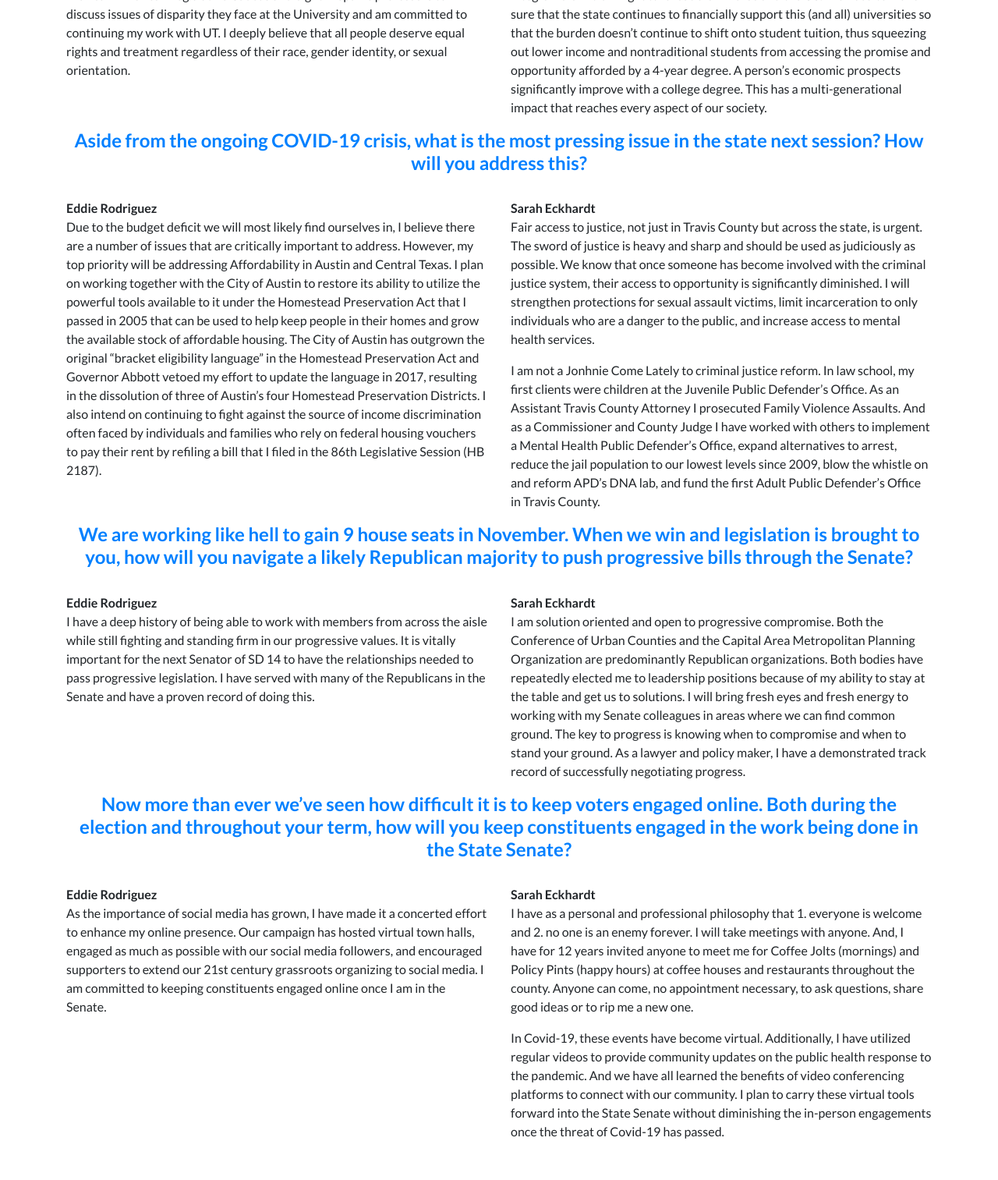
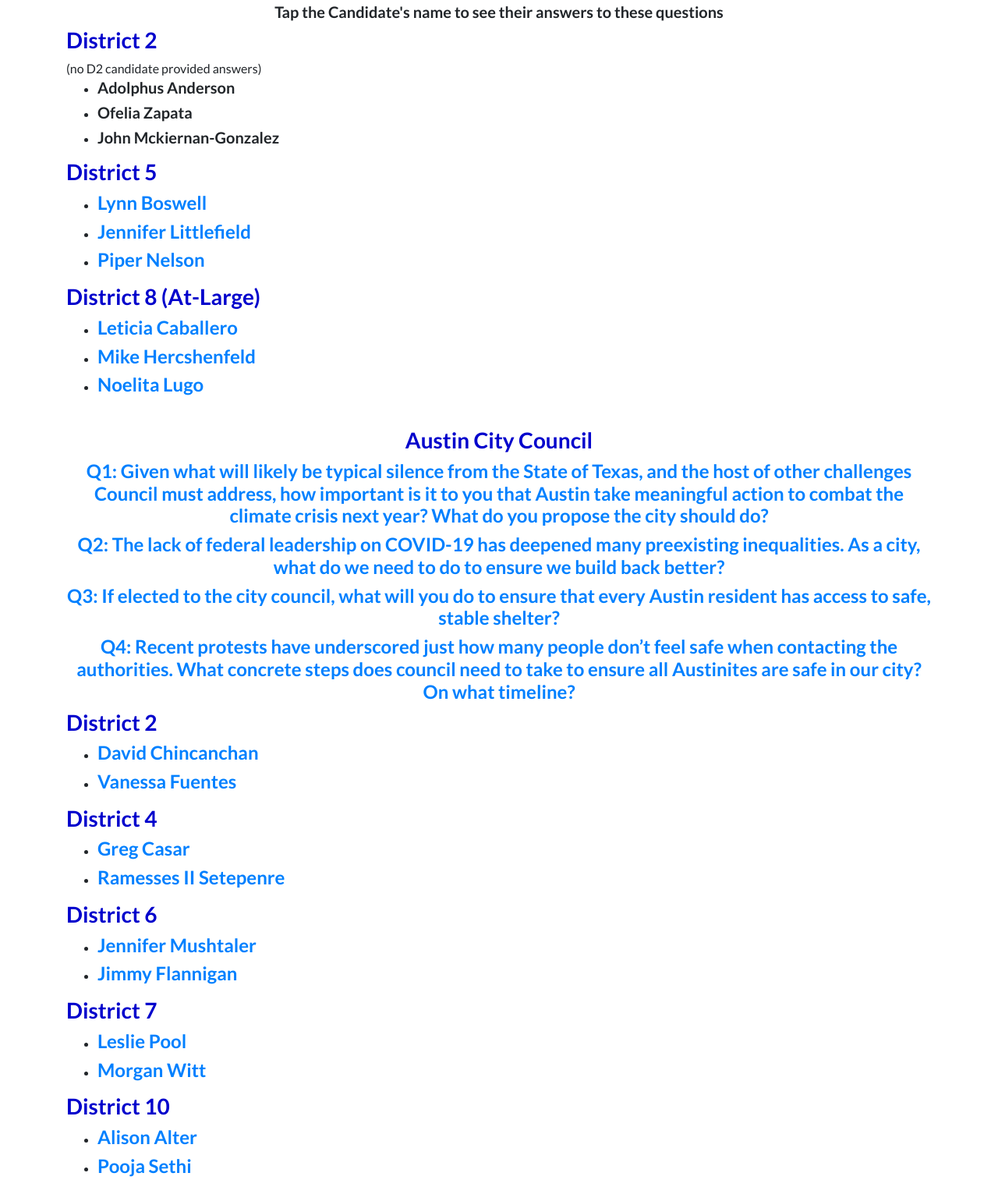
Before and after one commit to BrandonB1/UDemsEndorsement, a website: page index.html in a window 1280 px wide. Shown: the part 487-2000 px from the top of the page at 78% size. Before the commit the page ends 1966 px from the top, so only its background shows below. Drawn offline with Linux system fonts and the light colour scheme.

Commit message:
Next Endorsement
September 23

```diff
--- a/index.html
+++ b/index.html
@@ -3,7 +3,7 @@
 
 <head>
 
-  <title>Vote in Runoff Election</title>
+  <title></title>
 
   <!-- Bootstrap core CSS -->
   <link href="vendor/bootstrap/css/bootstrap.min.css" rel="stylesheet">
@@ -29,67 +29,65 @@
 <body>
   <div class="container">
     <center><br>
-      <h1><a href="old.html">Tap for CC4 Answers</a></h1>
-      <h2>UDems June 3 Endorsement Forum Questionaire</h2>
-      <h3>Senate District 14</h3>
-      <h4>How will you continue Kirk Watson&rsquo;s legacy of protecting Austin and UT specifically?</h4><br>
+      <h2>UDems September 23 Endorsement Forum Questionaire</h2>
+      <h3>Austin Independant School District</h3>
+      <h4>Q1: What population do you see as being most underserved in AISD at present? What do you intend to do about it?</h4>
+      <h4>Q2: A month after the school year has started, we’ve had an opportunity to see how our reopening strategy has worked here, and across the nation. Based on this information, what, if anything, do you think we need to do differently in January?</h4>
+      <h4>Q3: As you all know, the decision of the board to move forward with the school closures, principally in East Austin, has caused considerable controversy. If elected, how will you work to ensure the affected students have their social, emotional, and educational needs met?</h4>
+      <h4>Q4: Everyone swears their oath before the school board intending to take action on a whole host of great things, but often new members are confronted with the perennially precarious position of the district’s finances. What will you do to ensure our finances do not hinder our goals, but work in service of them?</h4>
+      <h5>Tap the Candidate's name to see their answers to these questions</h5>
     </center>
-    <div class="row">
-      <div class="col-6">
-          <strong>Eddie Rodriguez</strong> <br>
-          <p>Senator Watson was an outstanding leader and someone I enjoyed working closely with for many years. He has &#8203;worked heavily on sexual assault in a recent legislative sessions and passed groundbreaking legislation.&#8203; Continuing his legacy and building on the gains we have made in the legislature is vitally important to me. I have been a strong supporter of local control in previous sessions and would support legislation that protects Austin by ensuring that local government can continue to have the ability to make the best decisions for our community. &#8203;I have also worked on issues related to equity for Latino faculty/staff. I hosted and helped plan a presentation with the &#8203;Texas House&rsquo;s Mexican American Legislative Caucus and eight Hispanic professors to discuss issues of disparity they face at the University and am committed to continuing my work with UT. I deeply believe that all people deserve equal rights and treatment regardless of their race, gender identity, or sexual orientation.</p>
-        </p>
-      </div>
-      <div class="col-6">
-          <strong>Sarah Eckhardt</strong> <br>
-            <p>Senator Watson set the standard for bipartisan leadership and staying at the table to get things done. I will build on the Senator&rsquo;s legacy of accomplishments in government transparency, women&rsquo;s rights, healthcare including mental health, transportation including transit, and quality K-12 and higher education. With regard to UT specifically, I am a proud graduate of the University of Texas. I attended both the LBJ School and the Law School. I have been an adjunct professor at the LBJ School. And, I am currently on the LBJ Dean&rsquo;s Advisory Committee working on ways to virtualize graduate level education here and in Washington DC. I know firsthand how UT plays an integral role in training future leaders in Texas and the US. We need to make sure that the state continues to financially support this (and all) universities so that the burden doesn&rsquo;t continue to shift onto student tuition, thus squeezing out lower income and nontraditional students from accessing the promise and opportunity afforded by a 4-year degree. A person&rsquo;s economic prospects significantly improve with a college degree. This has a multi-generational impact that reaches every aspect of our society.</p>
-      </div>
-    </div>
-    <center>
-          <h4>Aside from the ongoing COVID-19 crisis, what is the most pressing issue in the state next session? How will you address this?</h4><br>
+    <h3>District 2</h3> (no D2 candidate provided answers)
+    <ul>
+      <li><h5>Adolphus Anderson</h5></li>
+      <li><h5>Ofelia Zapata</h5></li>
+      <li><h5>John Mckiernan-Gonzalez</h5></li>
+    </ul>
+    <h3>District 5</h3>
+    <ul>
+      <li><a href="lynnb.pdf"><h4>Lynn Boswell</h4></a></li>
+      <li><a href="jenniferl.pdf"><h4>Jennifer Littlefield</h4></a></li>
+      <li><a href="pipern.pdf"><h4>Piper Nelson</h4></a></li>
+    </ul>
+    <h3>District 8 (At-Large)</h3>
+    <ul>
+      <li><a href="leticiac.pdf"><h4>Leticia Caballero</h4></a></li>
+      <li><a href="mikeh.pdf"><h4>Mike Hercshenfeld</h4></a></li>
+      <li><a href="noelital.pdf"><h4>Noelita Lugo</h4></a></li>
+    </ul>
+    <center><br>
+      <h3>Austin City Council</h3>
+      <h4>Q1: Given what will likely be typical silence from the State of Texas, and the host of other challenges Council must address, how important is it to you that Austin take meaningful action to combat the climate crisis next year? What do you propose the city should do?</h4>
+      <h4>Q2: The lack of federal leadership on COVID-19 has deepened many preexisting inequalities. As a city, what do we need to do to ensure we build back better?</h4>
+      <h4>Q3: If elected to the city council, what will you do to ensure that every Austin resident has access to safe, stable shelter?</h4>
+      <h4>Q4: Recent protests have underscored just how many people don’t feel safe when contacting the authorities. What concrete steps does council need to take to ensure all Austinites are safe in our city? On what timeline?</h4>
     </center>
-    <div class="row">
-      <div class="col-6">
-          <strong>Eddie Rodriguez</strong> <br>
-          <p>Due to the budget deficit we will most likely find ourselves in, I believe there are a number of issues that are critically important to address. However, my top priority will be addressing &#8203;Affordability in Austin and Central Texas.&#8203; &#8203;I plan on working together with the City of Austin to restore its ability to utilize the powerful tools available to it under the Homestead Preservation Act that I passed in 2005 that can be used to help keep people in their homes and grow the available stock of affordable housing. The City of Austin has outgrown the original &ldquo;bracket eligibility language&rdquo; in the Homestead Preservation Act and Governor Abbott vetoed my effort to update the language in 2017, resulting in the dissolution of three of Austin&rsquo;s four Homestead Preservation Districts. I also intend on continuing to fight against the source of income discrimination often faced by individuals and families who rely on federal housing vouchers to pay their rent by refiling a bill that I filed in the 86th Legislative Session (HB 2187).</p>
-      </div>
-      <div class="col-6">
-          <strong>Sarah Eckhardt</strong> <br>
-            <p>Fair access to justice, not just in Travis County but across the state, is urgent. The sword of justice is heavy and sharp and should be used as judiciously as possible. We know that once someone has become involved with the criminal justice system, their access to opportunity is significantly diminished. I will strengthen protections for sexual assault victims, limit incarceration to only individuals who are a danger to the public, and increase access to mental health services.</p>
-
-            <p>I am not a Jonhnie Come Lately to criminal justice reform. In law school, my first clients were children at the Juvenile Public Defender&rsquo;s Office. As an Assistant Travis County Attorney I prosecuted Family Violence Assaults. And as a Commissioner and County Judge I have worked with others to implement a Mental Health Public Defender&rsquo;s Office, expand alternatives to arrest, reduce the jail population to our lowest levels since 2009, blow the whistle on and reform APD&rsquo;s DNA lab, and fund the first Adult Public Defender&rsquo;s Office in Travis County.</p>
-      </div>
-    </div>
-    <center>
-          <h4>We are working like hell to gain 9 house seats in November. When we win and legislation is brought to you, how will you navigate a likely Republican majority to push progressive bills through the Senate?</h4><br>
-    </center>
-    <div class="row">
-      <div class="col-6">
-          <strong>Eddie Rodriguez</strong> <br>
-          <p>I have a deep history of being able to work with members from across the aisle while still fighting and standing firm in our progressive values. It is vitally important for the next Senator of SD 14 to have the relationships needed to pass progressive legislation. I have served with many of the Republicans in the Senate and have a proven record of doing this.</p>
-      </div>
-      <div class="col-6">
-          <strong>Sarah Eckhardt</strong> <br>
-            <p>I am solution oriented and open to progressive compromise. Both the Conference of Urban Counties and the Capital Area Metropolitan Planning Organization are predominantly Republican organizations. Both bodies have repeatedly elected me to leadership positions because of my ability to stay at the table and get us to solutions. I will bring fresh eyes and fresh energy to working with my Senate colleagues in areas where we can find common ground. The key to progress is knowing when to compromise and when to stand your ground. As a lawyer and policy maker, I have a demonstrated track record of successfully negotiating progress.</p>
-      </div>
-    </div>
-    <center>
-          <h4>Now more than ever we&rsquo;ve seen how difficult it is to keep voters engaged online. Both during the election and throughout your term, how will you keep constituents engaged in the work being done in the State Senate?</h4><br>
-    </center>
-    <div class="row">
-      <div class="col-6">
-          <strong>Eddie Rodriguez</strong> <br>
-            <p>As the importance of social media has grown, I have made it a concerted effort to enhance my online presence. Our campaign has hosted virtual town halls, engaged as much as possible with our social media followers, and encouraged supporters to extend our 21st century grassroots organizing to social media. I am committed to keeping constituents engaged online once I am in the Senate.</p>
-      </div>
-      <div class="col-6">
-          <strong>Sarah Eckhardt</strong> <br>
-            <p>I have as a personal and professional philosophy that 1. everyone is welcome and 2. no one is an enemy forever. I will take meetings with anyone. And, I have for 12 years invited anyone to meet me for Coffee Jolts (mornings) and Policy Pints (happy hours) at coffee houses and restaurants throughout the county. Anyone can come, no appointment necessary, to ask questions, share good ideas or to rip me a new one.</p>
-
-            <p>In Covid-19, these events have become virtual. Additionally, I have utilized regular videos to provide community updates on the public health response to the pandemic. And we have all learned the benefits of video conferencing platforms to connect with our community. I plan to carry these virtual tools forward into the State Senate without diminishing the in-person engagements once the threat of Covid-19 has passed.</p>
-      </div>
-    </div>
+    <h3>District 2</h3>
+    <ul>
+      <li><a href="davidc.pdf"><h4>David Chincanchan</h4></a></li>
+      <li><a href="vanessaf.pdf"><h4>Vanessa Fuentes</h4></a></li>
+    </ul>
+    <h3>District 4</h3>
+    <ul>
+      <li><a href="gregc.pdf"><h4>Greg Casar</h4></a></li>
+      <li><a href="ramessess.pdf"><h4>Ramesses II Setepenre</h4></a></li>
+    </ul>
+    <h3>District 6</h3>
+    <ul>
+      <li><a href="jenniferm.pdf"><h4>Jennifer Mushtaler</h4></a></li>
+      <li><a href="jimmyf.pdf"><h4>Jimmy Flannigan</h4></a></li>
+    </ul>
+    <h3>District 7</h3>
+    <ul>
+      <li><a href="lesliep.pdf"><h4>Leslie Pool</h4></a></li>
+      <li><a href="morganw.pdf"><h4>Morgan Witt</h4></a></li>
+    </ul>
+    <h3>District 10</h3>
+    <ul>
+      <li><a href="alisona.pdf"><h4>Alison Alter</h4></a></li>
+      <li><a href="poojas.pdf"><h4>Pooja Sethi</h4></a></li>
+    </ul>
   </div>
-</div>
   <!-- Bootstrap core JavaScript -->
   <script src="vendor/jquery/jquery.min.js"></script>
   <script src="vendor/bootstrap/js/bootstrap.bundle.min.js"></script>
```
